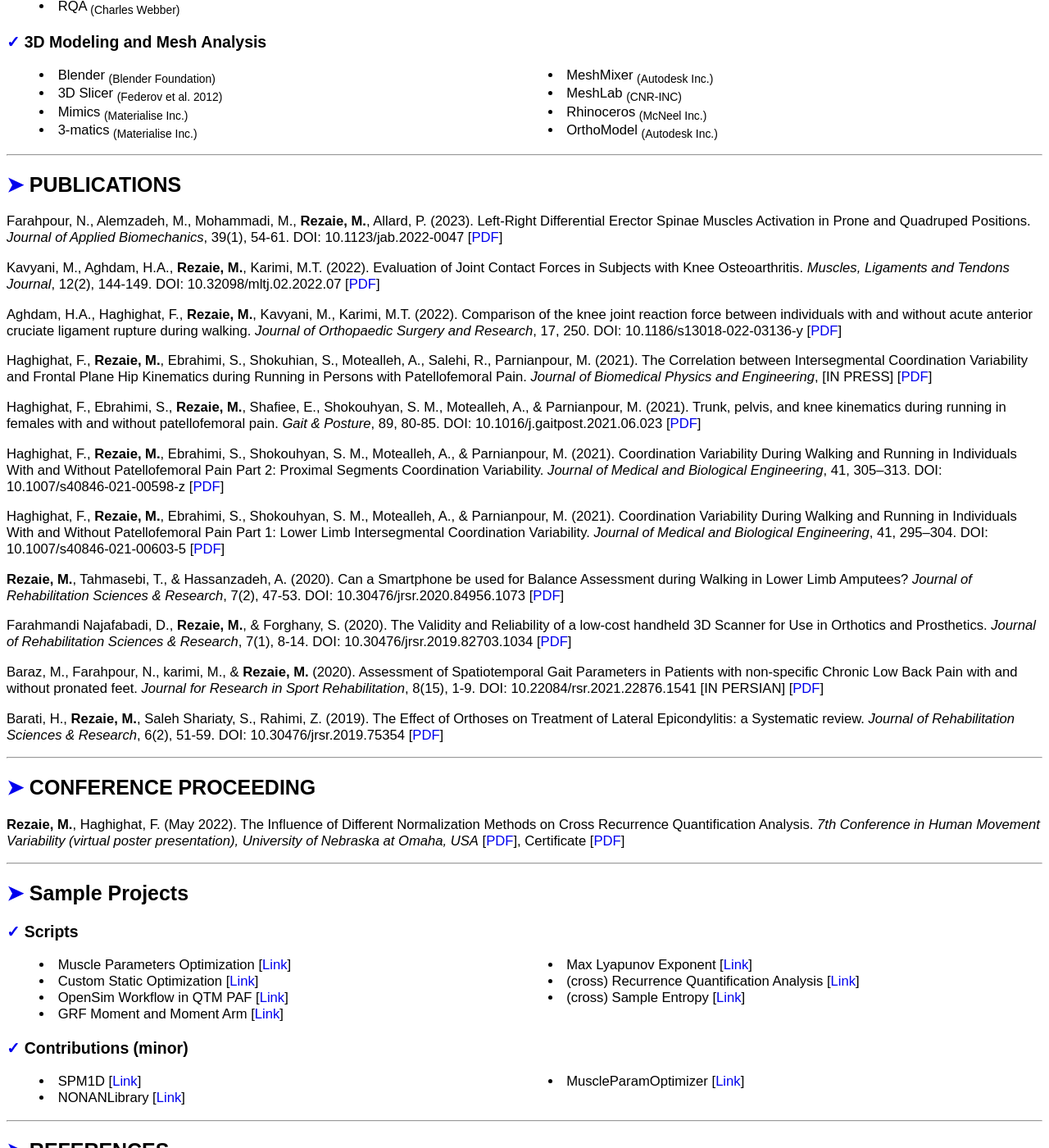
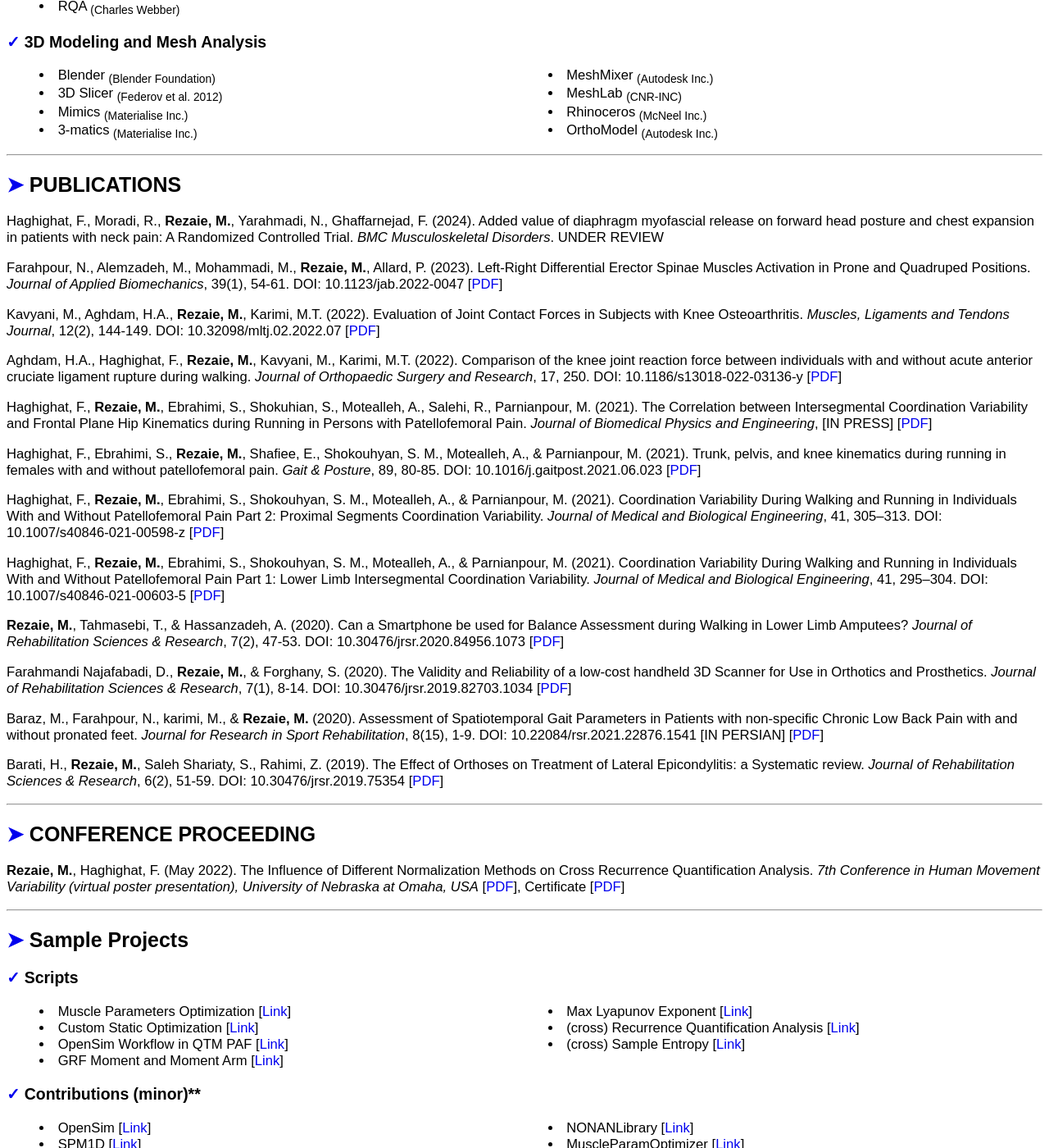
Before and after one commit to mrrezaie/mrrezaie.github.io, a Jekyll site: the page cv.html, which Jekyll copies as it is, in a window 1280 px wide and 1400 px high, scrolled down 2021 px. Shown: the whole window at 82% size. Built offline with Jekyll 4.4.1, drawn with Linux system fonts in a browser that asks for light colours; some of the changed text lies outside the part shown.

Commit message:
Update cv.html

```diff
--- a/cv.html
+++ b/cv.html
@@ -150,6 +150,7 @@
 <h2 id="publications"> <a href="#publications">&#10148</a> <b>PUBLICATIONS</b></h2>
 <!-- <p>Farahpour, N., Ghadimi, V., Ghadimi, N., <b>Rezaie, M.</b>, Alemzadeh, M. (2022). Erector spinae and rectus femoris activity during stair assending and decending with and without school back pack in adolescent idiopathic scoliosis and healthy individuals. Journal of Electromyography and Kinesiology. UNDER REVIEW [PDF]</p>
 <p>Azadian, E., Kamali Bakhtiar, P., Majlesi M., Delgado-Bonal, A., <b>Rezaie, M.</b> (2022). Linear and Nonlinear Measures of Postural Control in Seven to Twelve Years Children. Journal of Motor Learning and Development. UNDER REVIEW [PDF]</p> -->
+<p>Haghighat, F., Moradi, R., <b>Rezaie, M.</b>, Yarahmadi, N., Ghaffarnejad, F. (2024). Added value of diaphragm myofascial release on forward head posture and chest expansion in patients with neck pain: A Randomized Controlled Trial. <i>BMC Musculoskeletal Disorders</i>. UNDER REVIEW</p>
 <p>Farahpour, N., Alemzadeh, M., Mohammadi, M., <b>Rezaie, M.</b>, Allard, P. (2023). Left-Right Differential Erector Spinae Muscles Activation in Prone and Quadruped Positions. <i>Journal of Applied Biomechanics</i>, 39(1), 54-61. DOI: 10.1123/jab.2022-0047 [<a href="about/files/1543-2688-article-p54.pdf" target="_blank" rel="noopener noreferrer">PDF</a>]</p>
 <p>Kavyani, M., Aghdam, H.A., <b>Rezaie, M.</b>, Karimi, M.T. (2022). Evaluation of Joint Contact Forces in Subjects with Knee Osteoarthritis. <i>Muscles, Ligaments and Tendons Journal</i>, 12(2), 144-149. DOI: 10.32098/mltj.02.2022.07 [<a href="about/files/10.32098mltj.02.2022.07.pdf" target="_blank" rel="noopener noreferrer">PDF</a>]</p>
 <p>Aghdam, H.A., Haghighat, F., <b>Rezaie, M.</b>, Kavyani, M., Karimi, M.T. (2022). Comparison of the knee joint reaction force between individuals with and without acute anterior cruciate ligament rupture during walking. <i>Journal of Orthopaedic Surgery and Research</i>, 17, 250. DOI: 10.1186/s13018-022-03136-y [<a href="about/files/s13018-022-03136-y.pdf" target="_blank" rel="noopener noreferrer">PDF</a>]</p>
@@ -183,12 +184,14 @@
 	<li>(cross) Sample Entropy [<a href="https://gist.github.com/mrrezaie/00296b8a1131eb41c1cf425c0f6ce048" target="_blank" rel="noopener noreferrer">Link</a>]</li>
 </ul>
 
-<h3 id="projects#contributions"> <a href="#projects#contributions">&#10003</a> <b>Contributions (minor)</b> </h3>
+<h3 id="projects#contributions"> <a href="#projects#contributions">&#10003</a> <b>Contributions (minor)**</b> </h3>
 <ul id='double'>
+	<li>OpenSim [<a href="https://github.com/opensim-org/opensim-core" target="_blank" rel="noopener noreferrer">Link</a>]</li>
 	<li>SPM1D [<a href="https://github.com/0todd0000/spm1d" target="_blank" rel="noopener noreferrer">Link</a>]</li>
 	<li>NONANLibrary [<a href="https://github.com/Nonlinear-Analysis-Core/NONANLibrary" target="_blank" rel="noopener noreferrer">Link</a>]</li>
 	<li>MuscleParamOptimizer [<a href="https://github.com/modenaxe/MuscleParamOptimizer" target="_blank" rel="noopener noreferrer">Link</a>]</li>
 </ul>
+<p> <i> <sub>** Please check the "Contributors" section</sub> </i> </p>
 <hr>
 
 
```
